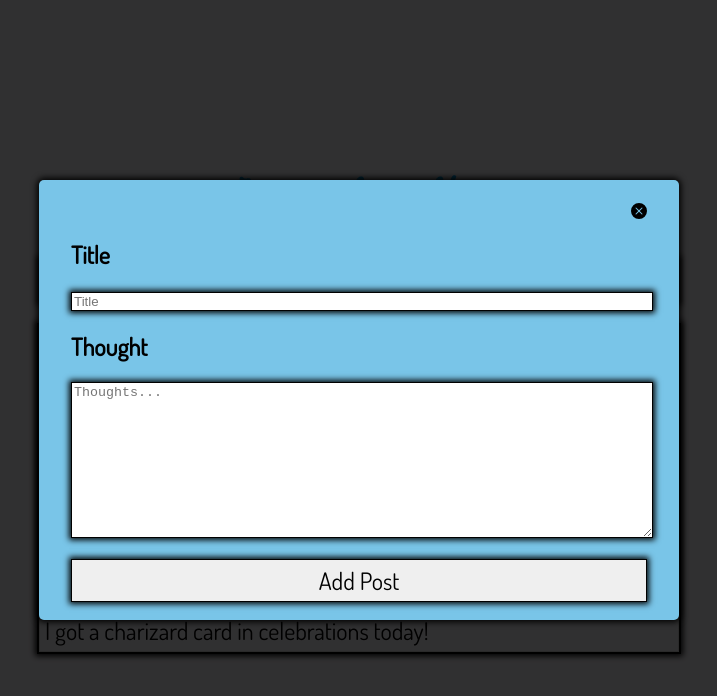
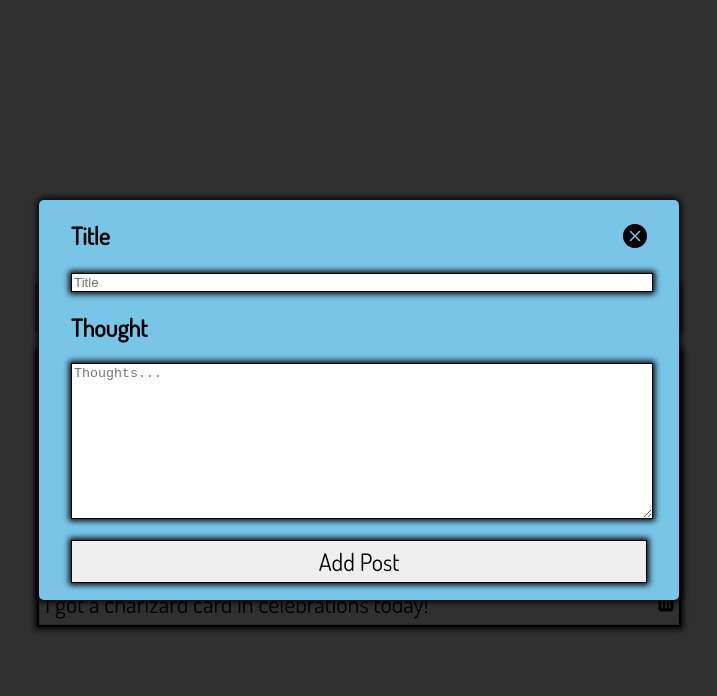
Before and after one commit to Logan-Alvarez/react-lab2-socialPosts, a React (Create React App) app: page / in a window 1280 px wide. Both pictures are taken after a click on the button "New Thought". Shown: the top 696 px of the page, without its empty margins (281-998 px from the left). Built offline with nearby package versions, Linux system fonts and the light colour scheme.

Commit message:
Changed styles for the buttons

```diff
--- a/src/components/PostForm.tsx
+++ b/src/components/PostForm.tsx
@@ -27,20 +27,9 @@ function PostForm({ onSubmit, onClose }: Props) {
   return (
     <div className="PostForm" onSubmit={handleFormSubmit}>
       <form>
-        <div className="exitBtn">
-          <svg
-            xmlns="http://www.w3.org/2000/svg"
-            width="16"
-            height="16"
-            fill="currentColor"
-            className="bi bi-x-circle-fill"
-            viewBox="0 0 16 16"
-            onClick={onClose}
-          >
-            <path d="M16 8A8 8 0 1 1 0 8a8 8 0 0 1 16 0zM5.354 4.646a.5.5 0 1 0-.708.708L7.293 8l-2.647 2.646a.5.5 0 0 0 .708.708L8 8.707l2.646 2.647a.5.5 0 0 0 .708-.708L8.707 8l2.647-2.646a.5.5 0 0 0-.708-.708L8 7.293 5.354 4.646z" />
-          </svg>
-        </div>
-        <h2>Title</h2>
+        <h2>
+          Title <i className="bi bi-x-circle-fill" onClick={onClose}></i>
+        </h2>
         <input
           type="text"
           id="title"
--- a/src/components/PostInList.tsx
+++ b/src/components/PostInList.tsx
@@ -10,19 +10,7 @@ function PostInList({ post, onDelete }: postProp) {
   return (
     <div className="PostInList">
       <h2 className="postTitle">{post.title}</h2>
-      <span className="trashCan">
-        <svg
-          xmlns="http://www.w3.org/2000/svg"
-          width="16"
-          height="16"
-          fill="currentColor"
-          className="bi bi-trash-fill"
-          viewBox="0 0 16 16"
-          onClick={onDelete}
-        >
-          <path d="M2.5 1a1 1 0 0 0-1 1v1a1 1 0 0 0 1 1H3v9a2 2 0 0 0 2 2h6a2 2 0 0 0 2-2V4h.5a1 1 0 0 0 1-1V2a1 1 0 0 0-1-1H10a1 1 0 0 0-1-1H7a1 1 0 0 0-1 1H2.5zm3 4a.5.5 0 0 1 .5.5v7a.5.5 0 0 1-1 0v-7a.5.5 0 0 1 .5-.5zM8 5a.5.5 0 0 1 .5.5v7a.5.5 0 0 1-1 0v-7A.5.5 0 0 1 8 5zm3 .5v7a.5.5 0 0 1-1 0v-7a.5.5 0 0 1 1 0z" />
-        </svg>
-      </span>
+      <i className="bi bi-trash-fill" onClick={onDelete}></i>
       <p>{post.thought}</p>
     </div>
   );
--- a/src/components/styles.css
+++ b/src/components/styles.css
@@ -1,5 +1,6 @@
 @import url("https://fonts.googleapis.com/css2?family=Homemade+Apple&display=swap");
 @import url("https://fonts.googleapis.com/css2?family=Dosis&family=Homemade+Apple&display=swap");
+@import url("https://cdn.jsdelivr.net/npm/bootstrap-icons@1.8.1/font/bootstrap-icons.css");
 /*REAFACTOR STYLES LATER*/
 
 body {
@@ -31,6 +32,11 @@ body {
   font-family: "Dosis", sans-serif;
   box-shadow: 0 0 6px 2px black;
   border: 2px solid black;
+}
+
+.newThought:hover {
+  transform: scale(1.01);
+  cursor: pointer;
 }
 
 h1 {
@@ -92,10 +98,12 @@ p {
   box-shadow: 0 0px 6px 2px black;
 }
 
-.trashCan {
-  width: 100%;
-  display: flex;
-  justify-content: flex-end;
+.bi {
+  float: right;
+}
+
+.bi:hover {
+  cursor: pointer;
 }
 
 .exitBtn {
@@ -103,6 +111,10 @@ p {
   display: flex;
   justify-content: flex-end;
   margin-top: 4%;
+}
+
+.exitBtn:hover {
+  cursor: pointer;
 }
 
 button[type="submit"] {
@@ -114,3 +126,8 @@ button[type="submit"] {
   border: 1px solid black;
   box-shadow: 0 0px 6px 2px black;
 }
+
+button[type="submit"]:hover {
+  transform: scale(1.01);
+  cursor: pointer;
+}
```
